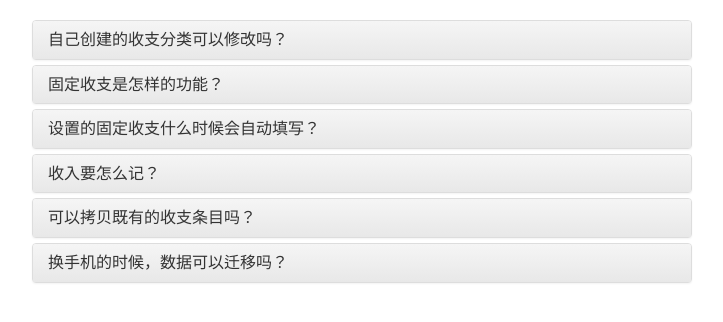
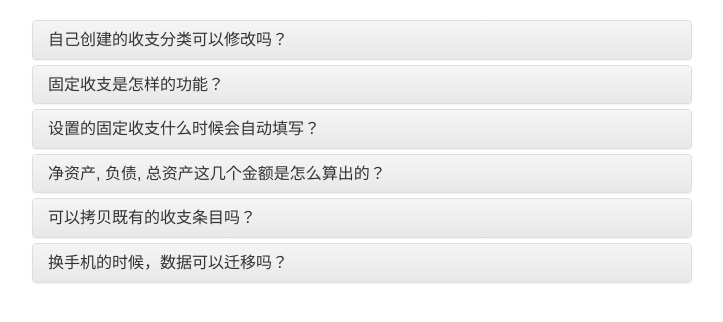
Before and after one commit to swallowtech/swallowtech.github.io, a Jekyll site: the page faq/faq.html, which Jekyll copies as it is, in a window 1280 px wide. Shown: the top 322 px of the page, without its empty margins (278-1001 px from the left). Built offline with Jekyll 4.4.1, drawn with Linux system fonts in a browser that asks for light colours; nearby versions of some CDN libraries.

Commit message:
净资产, 负债, 总资产这几个金额是怎么算出的

```diff
--- a/faq/faq.html
+++ b/faq/faq.html
@@ -83,15 +83,16 @@
                         <div class="panel-heading">
                             <h4 class="panel-title">
                                 <a class="accordion-toggle" data-toggle="collapse" data-parent="#accordion" href="#collapse3">
-                                    收入要怎么记？
+                                    净资产, 负债, 总资产这几个金额是怎么算出的？
                                  </a>
                             </h4>
                         </div>
                         <div id="collapse3" class="panel-collapse collapse">
                             <div class="panel-body">
-                                收支区分是由选择的类别而定的。<br>
-                                如果要填写收入,只要选择属于收入的类别，比如工资，奖金等。
-                                <br>
+                                <p>净资产：收入合计ー支出合计</p>
+                                <p>负债：信用卡没有还款部分的金额</p>
+                                <p>※因为目前只有信用卡是负债帐户，将来还会加入借贷用帐户</p>
+                                <p>总资产：净资产＋负债</p>
                                 <img src="../img/income_cat_zh.png" class="img-rounded" alt="Cinque Terre" width="304">
                             </div>
                         </div>
```
